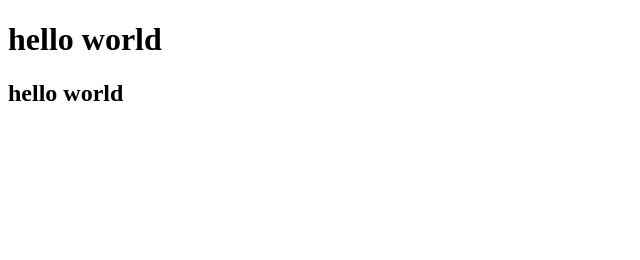
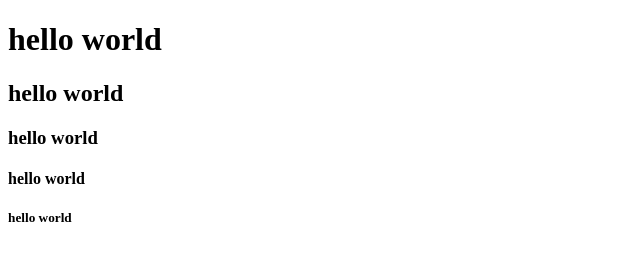
Before and after one commit to yrahul494/testing, a plain HTML site: page index.html in a window 1280 px wide. Shown: the whole page, without its empty margins (0-640 px from the left). Drawn offline with Linux system fonts and the light colour scheme.

Commit message:
commit to dev

```diff
--- a/index.html
+++ b/index.html
@@ -8,5 +8,9 @@
 <body>
     <h1>hello world</h1>
     <h2>hello world</h2>
+
+    <h3>hello world</h3>
+    <h4>hello world</h4>
+    <h5>hello world</h5>
 </body>
 </html>
```
